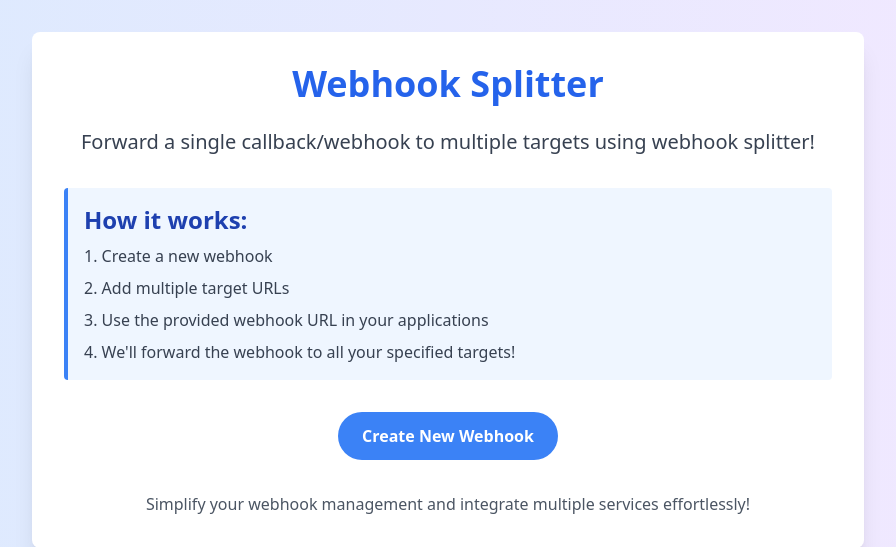
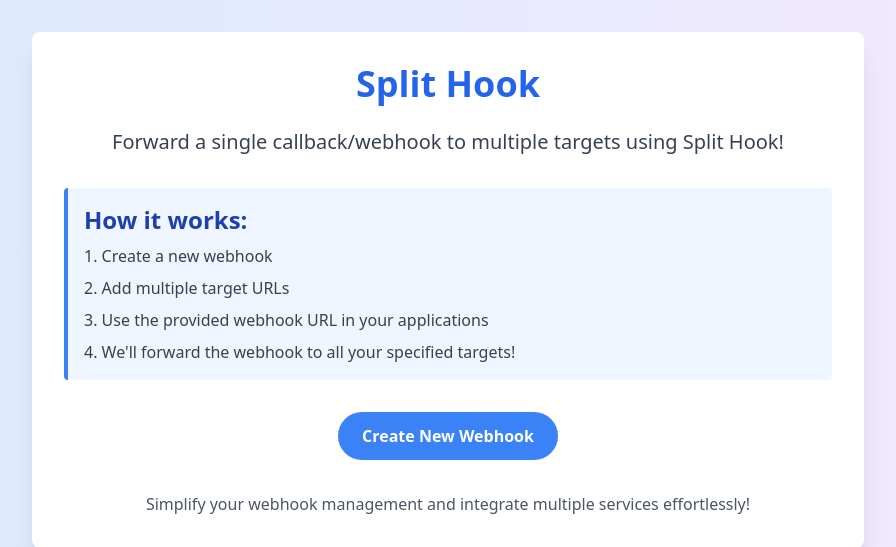
Before and after one commit to shivam276/hook-splitter, a Flask app: page / in a window 1280 px wide. Shown: the top 547 px of the page, without its empty margins (192-1088 px from the left). Run offline with Flask 3, Linux system fonts and the light colour scheme; some libraries are stand-ins or nearby versions.

Commit message:
Changed to split hook

```diff
--- a/templates/index.html
+++ b/templates/index.html
@@ -3,17 +3,17 @@
 <head>
     <meta charset="UTF-8">
     <meta name="viewport" content="width=device-width, initial-scale=1.0">
-    <title>Webhook Splitter - Forward One Webhook to Multiple Targets</title>
+    <title>Split Hook - Forward One Webhook to Multiple Targets</title>
     <link rel="shortcut icon" href="{{ url_for('static', filename='images/favicon.ico') }}">
     <script src="https://cdn.tailwindcss.com"></script>
 </head>
 <body class="bg-gradient-to-r from-blue-100 to-purple-100 min-h-screen">
     <div class="max-w-4xl mx-auto p-8">
         <div class="bg-white rounded-lg shadow-xl p-8 mb-8">
-            <h1 class="text-4xl font-bold mb-6 text-center text-blue-600">Webhook Splitter</h1>
+            <h1 class="text-4xl font-bold mb-6 text-center text-blue-600">Split Hook</h1>
 
             <p class="text-xl mb-8 text-center text-gray-700">
-                Forward a single callback/webhook to multiple targets using webhook splitter!
+                Forward a single callback/webhook to multiple targets using Split Hook!
             </p>
 
             <div class="mb-8 bg-blue-50 border-l-4 border-blue-500 p-4 rounded">
--- a/templates/webhook_page.html
+++ b/templates/webhook_page.html
@@ -3,7 +3,7 @@
 <head>
     <meta charset="UTF-8">
     <meta name="viewport" content="width=device-width, initial-scale=1.0">
-    <title>Webhook: {{ webhook.id }} - Webhook Splitter</title>
+    <title>Webhook: {{ webhook.id }} - Split Hook</title>
     <script src="https://cdn.tailwindcss.com"></script>
 </head>
 <body class="bg-gradient-to-r from-blue-100 to-purple-100 min-h-screen p-8">
```
